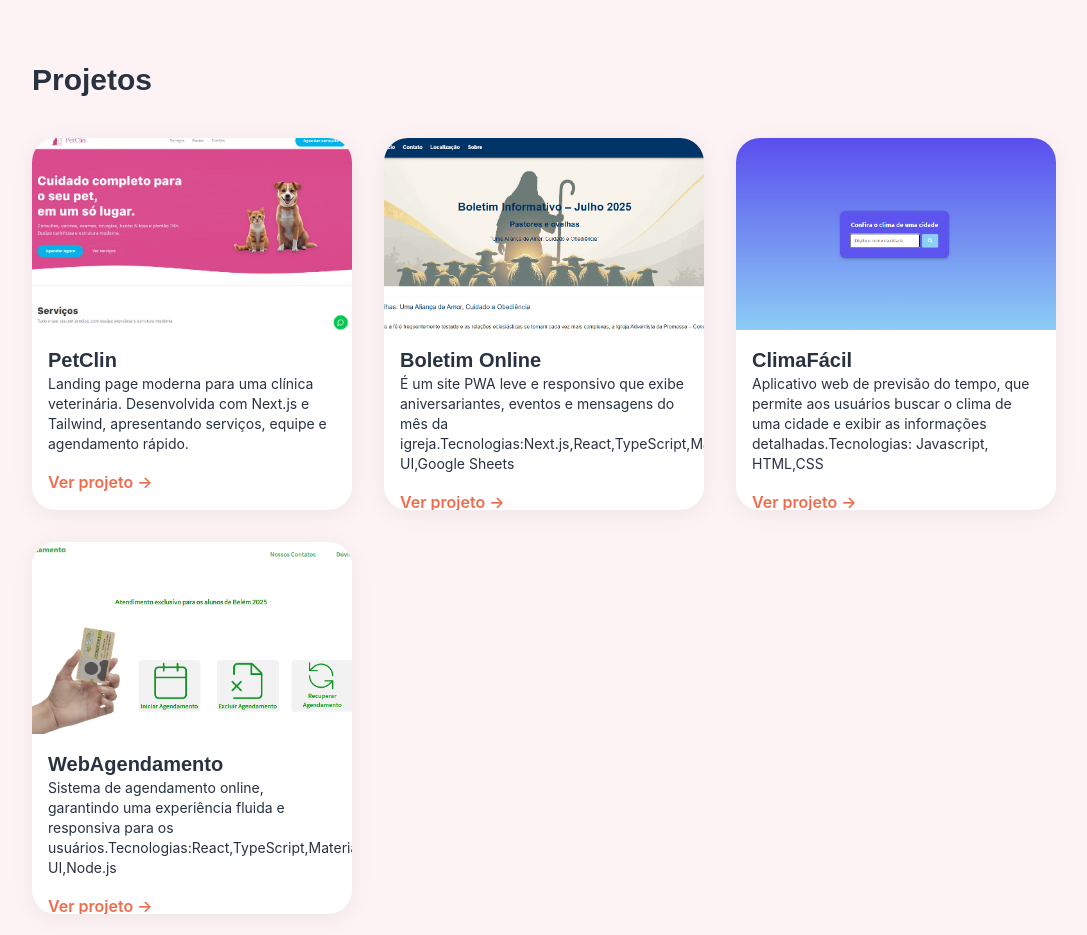
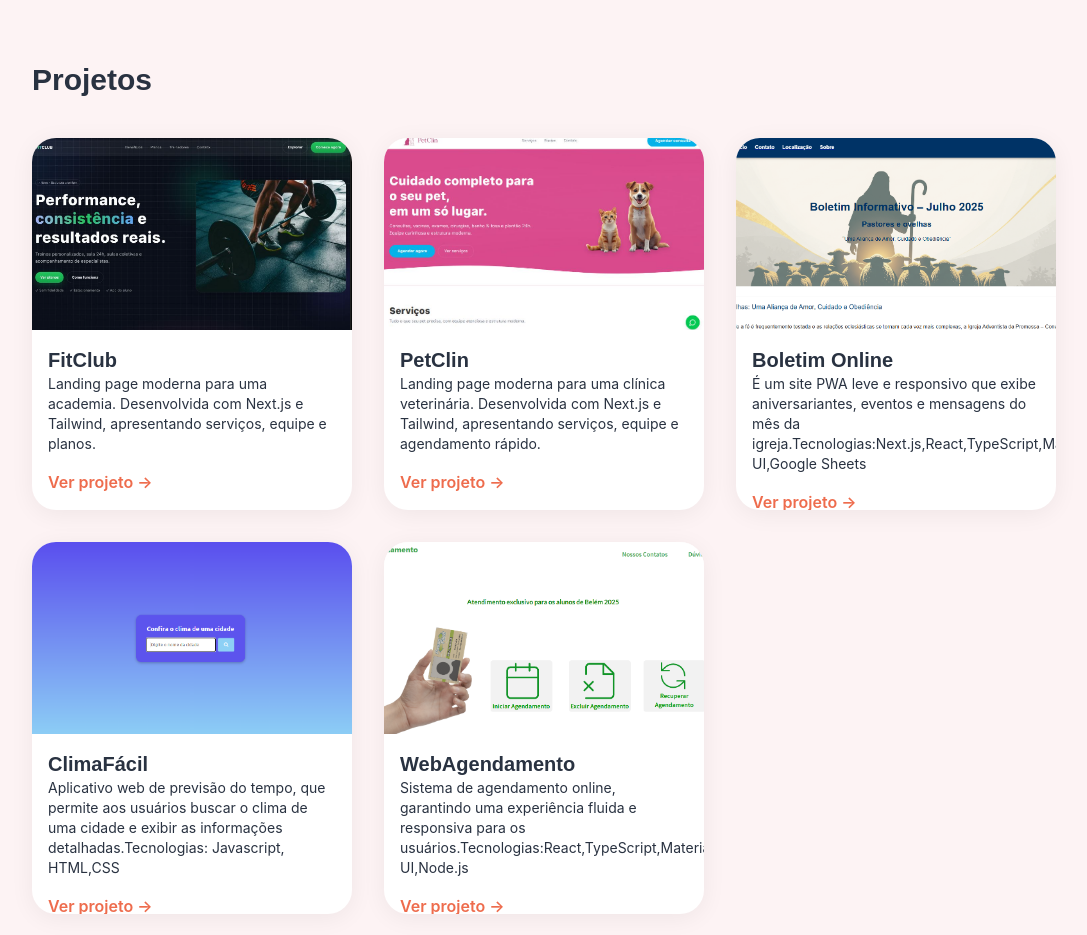
Before and after one commit to elizabethmp82/portifolio-elizabeth, a Next.js app: page / in a window 1280 px wide. Shown: the part 1320-2255 px from the top of the page, without its empty margins (96-1183 px from the left). Built offline with nearby package versions, Linux system fonts and the light colour scheme; a web font is replaced by a local one.

Commit message:
chore:inclusão do novo projeto

```diff
--- a/src/components/Projetos.tsx
+++ b/src/components/Projetos.tsx
@@ -3,9 +3,14 @@
 import Image from "next/image";
 import { motion } from "framer-motion";
 
-///https://petclin.vercel.app/
 
 const projetos = [
+  {
+    nome: "FitClub",
+    descricao: "Landing page moderna para uma academia. Desenvolvida com Next.js e Tailwind, apresentando serviços, equipe e planos.",
+    imagem: "/imagem/fitclub.png",
+    link: "https://fitclubdb.vercel.app/",
+  },
    {
     nome: "PetClin",
     descricao: "Landing page moderna para uma clínica veterinária. Desenvolvida com Next.js e Tailwind, apresentando serviços, equipe e agendamento rápido.",
```
Also changed, not shown: public/imagem/fitclub.png (added).
